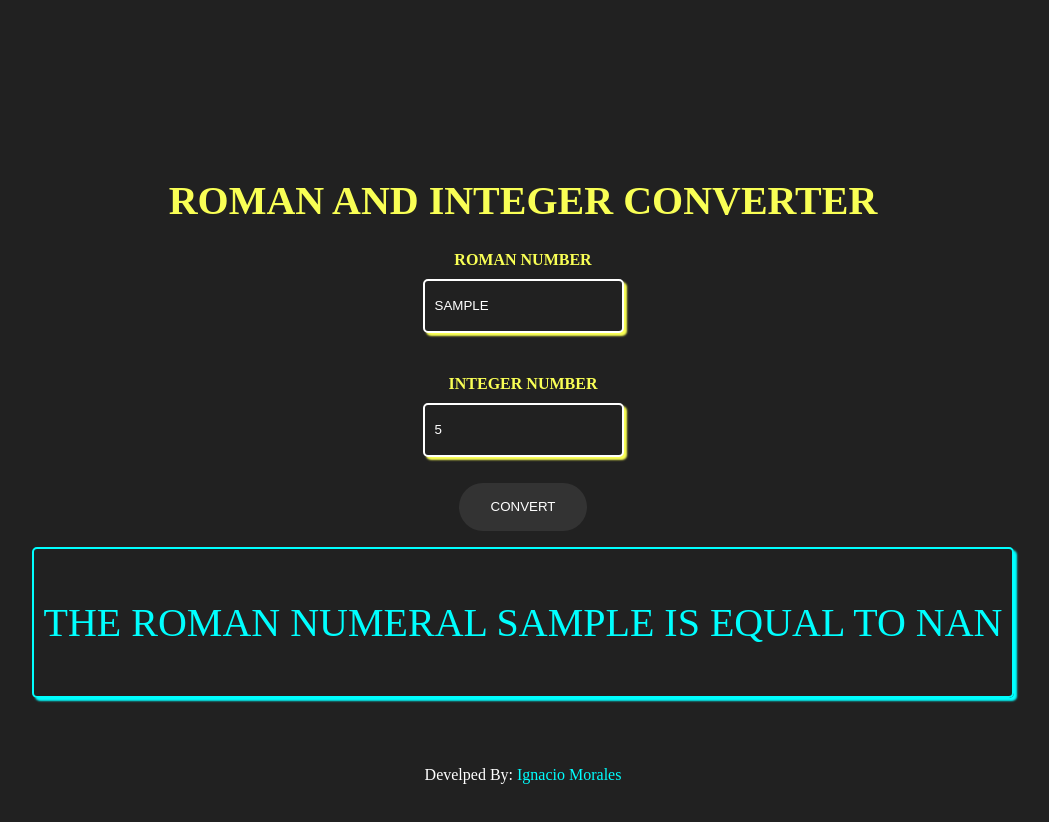
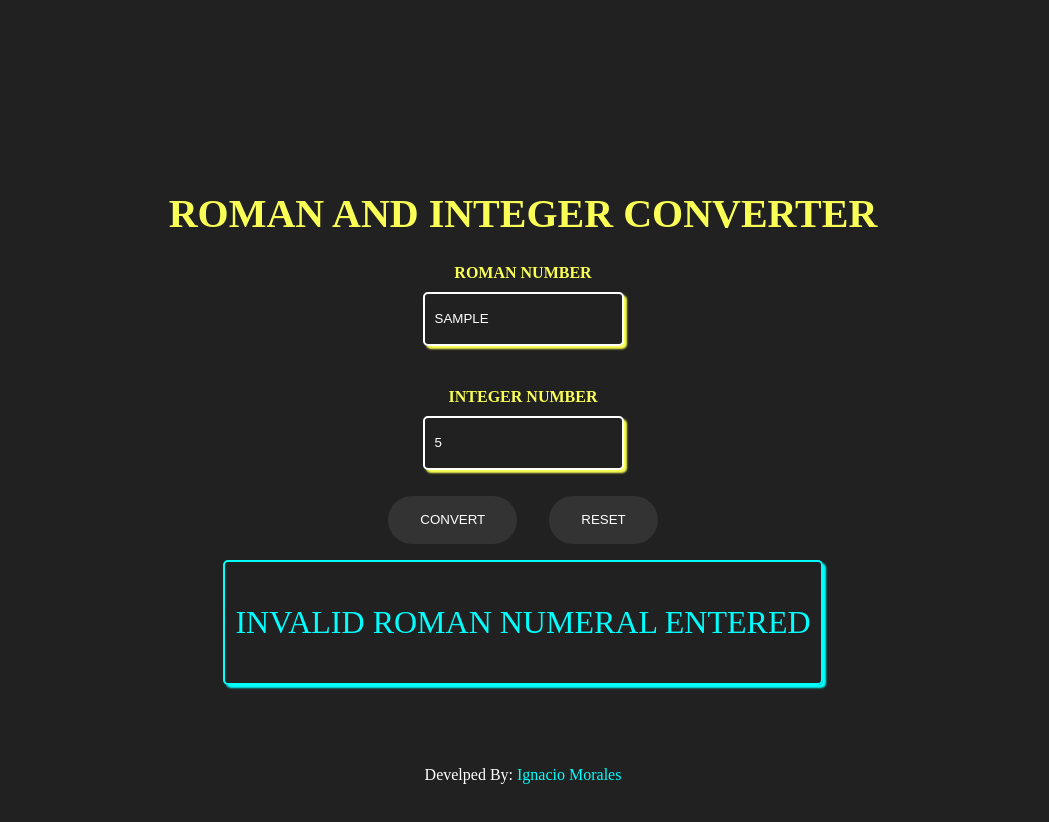
Before and after one commit to Nacho35/Roman-and-Integer-Generator, a plain HTML site: page index.html in a window 1280 px wide. Both pictures are taken after typing "Sample", "5" into the empty fields and a click on the button "CONVERT". Shown: the whole page, without its empty margins (117-1166 px from the left). Drawn offline with Linux system fonts and the light colour scheme.

Commit message:
first update

```diff
--- a/index.html
+++ b/index.html
@@ -31,6 +31,10 @@
 				<button class="button" onclick="convert()">
 					<span class="button-content">CONVERT</span>
 				</button>
+				<span style="margin: 1rem"></span>
+				<button class="button" onclick="reset()">
+					<span class="button-content">RESET</span>
+				</button>
 			</div>
 			<div class="result result-hidden">
 				<p class="paragraph" id="result"></p>
--- a/script.js
+++ b/script.js
@@ -9,14 +9,38 @@ function convert() {
 	const integer = inputInteger.value;
 
 	if (roman !== "") {
+		if (!isValidRoman(roman)) {
+			resultParagraph.textContent = "Invalid Roman numeral entered";
+			return;
+		}
 		const integerResult = romanToInt(roman);
-		resultParagraph.textContent = `The Roman numeral ${roman} is equal to ${integerResult}`;
+		resultParagraph.textContent = `The Roman numeral ${roman} is equal to ${integerResult} in integers`;
 	} else if (integer !== "") {
+		if (isNaN(integer) || integer < 1) {
+			resultParagraph.textContent = "Invalid integer value entered";
+			return;
+		}
 		const romanResult = intToRoman(parseInt(integer));
-		resultParagraph.textContent = `The integer ${integer} is equal to ${romanResult}`;
+		resultParagraph.textContent = `The integer ${integer} is equal to ${romanResult} in Roman`;
 	} else {
 		resultParagraph.textContent = "Please enter a Roman numeral or an integer";
 	}
+}
+
+function isValidRoman(roman) {
+	const validChars = ["I", "V", "X", "L", "C", "D", "M"];
+	for (let i = 0; i < roman.length; i++) {
+		if (!validChars.includes(roman[i])) {
+			return false;
+		}
+	}
+	return true;
+}
+
+function reset() {
+	inputRoman.value = "";
+	inputInteger.value = "";
+	resultParagraph.textContent = "";
 }
 
 // Funciones para convertir de romano a entero y viceversa
--- a/style.css
+++ b/style.css
@@ -70,7 +70,7 @@ input {
 	justify-content: center;
 	align-items: center;
 	margin: 1rem 0 1rem 0;
-	flex-direction: column;
+	flex-direction: row;
 }
 
 .button {
@@ -126,7 +126,7 @@ input {
 }
 
 .paragraph {
-	font-size: 2.5rem;
+	font-size: 2rem;
 	font-weight: semibold;
 	color: rgb(0, 255, 255);
 	text-align: center;
```
